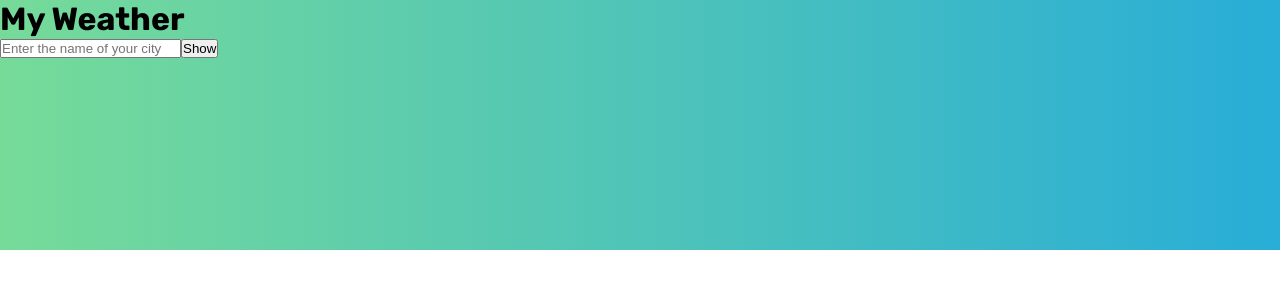
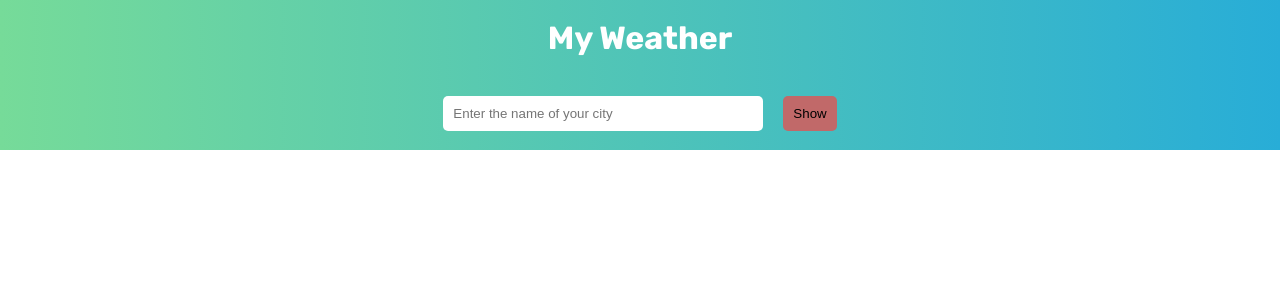
Before and after one commit to DenysHarkavenko/Weather-App, a React (Create React App) app: page / in a window 1280 px wide. Shown: the top 300 px of the page. Built offline with nearby package versions, Linux system fonts and the light colour scheme.

Commit message:
add basic elements

```diff
--- a/src/App.tsx
+++ b/src/App.tsx
@@ -1,11 +1,15 @@
 import React from 'react';
 import { Header } from './components/Header/Header';
 import './style/style.css'
+import { Card } from './components/Card/Card';
 
 function App() {
   return (
     <div className="App">
-      <Header />
+      <Header/>
+      <main>
+        <Card />
+      </main>
     </div>
   );
 }
--- a/src/components/Header/Header.tsx
+++ b/src/components/Header/Header.tsx
@@ -3,11 +3,13 @@ import './_Header.css'
 export function Header() {
     return(
         <header className='header'>
-            <h1 className='header__title'>My Weather</h1>
-            <form>
-                <input type="text" placeholder="Enter the name of your city" />
-                <button type="submit">Show</button>
-            </form>
+            <div className="header-wrapper">
+                <h1 className='header__title'>My Weather</h1>
+                <form className='header__form'>
+                    <input className='header__form-input' type="text" placeholder="Enter the name of your city" />
+                    <button className='header__form-btn' type="submit">Show</button>
+                </form>
+            </div>
         </header>
     )
 }
--- a/src/components/Header/_Header.css
+++ b/src/components/Header/_Header.css
@@ -1,4 +1,44 @@
 .header{
-    height: 250px;
+    height: 150px;
     background: linear-gradient(to right,  #76db99 0%,#28add7 100%);
 }
+
+.header-wrapper{
+    height: 100%;
+    width: 600px;
+    margin: 0 auto;
+    display: flex;
+    flex-direction: column;
+    justify-content: space-around;
+    align-items: center;
+}
+
+.header__title{
+    color: white;
+}
+
+.header__form *{
+    margin: 0 10px;
+}
+
+.header__form-input{
+    padding: 10px 10px;
+    width: 300px;
+    border: none;
+    border-radius: 5px;
+}
+
+.header__form-btn{
+    padding: 10px 10px;
+    border: none;
+    border-radius: 5px;
+    background-color: #C16969;
+}
+
+.header__form-input:focus{
+    outline: 2px #2294B8 solid;
+}
+
+.header__form-btn:focus{
+    outline: 2px #B55454 solid;
+}
```
Also changed, not shown: 1 other file (tests, documents, lock files or other folders).
